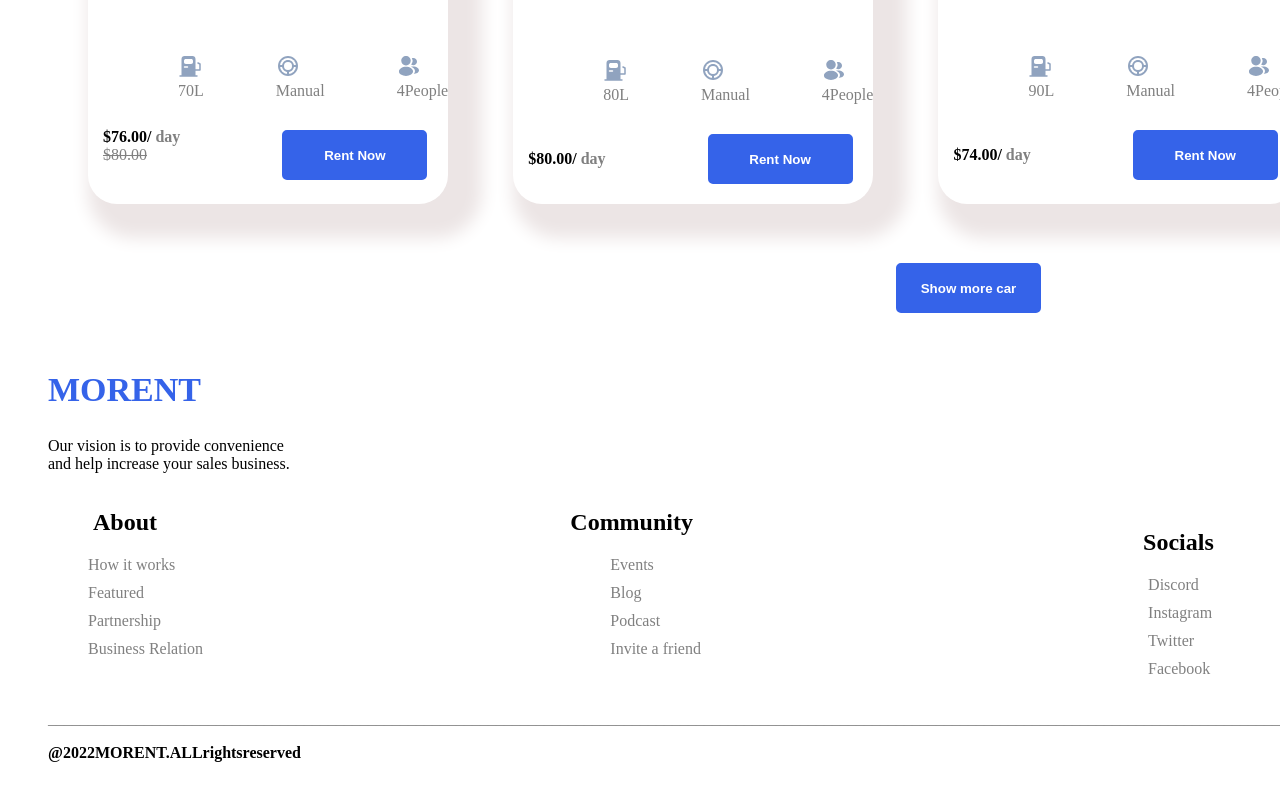
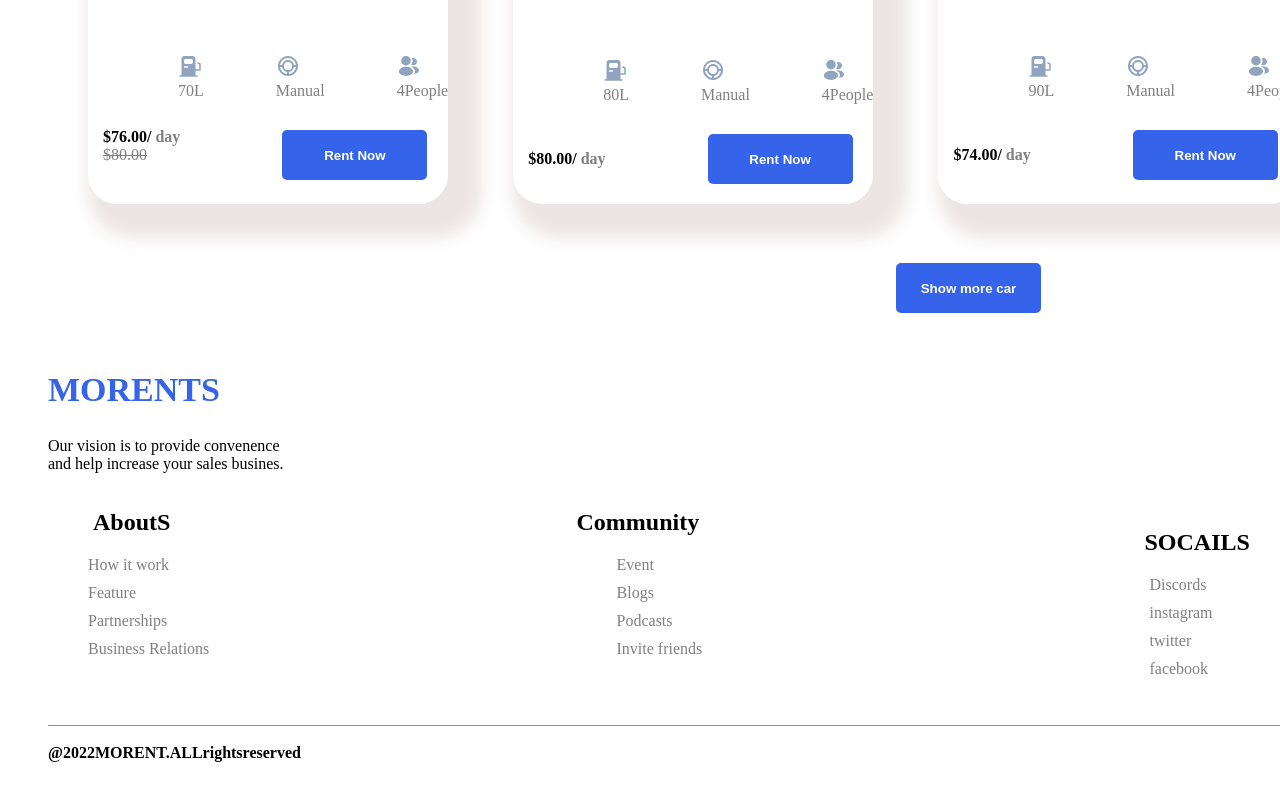
Before and after one commit to Ntabanu/carproject, a plain HTML site: page index.html in a window 1280 px wide. Shown: the part 2326-3126 px from the top of the page. Drawn offline with Linux system fonts and the light colour scheme.

Commit message:
update clone

```diff
--- a/index.html
+++ b/index.html
@@ -483,18 +483,18 @@
     </section>
      <section class="deskpage">
         <div class="deskend1">
-        <h1>MORENT</h1>
-        <p>Our vision is to provide convenience <br>and help increase your sales business. </p>
+        <h1>MORENTS</h1>
+        <p>Our vision is to provide convenence <br>and help increase your sales busines. </p>
         </div>
         <div class="mobilelastnav">
           <div class="mnavd1">
-            <h2>About</h2>
+            <h2>AboutS</h2>
             <nav class="n1">
                 <ul>
-                    <li>How it works</li>
-                    <li>Featured</li>
-                    <li>Partnership</li>
-                    <li>Business Relation</li>
+                    <li>How it work</li>
+                    <li>Feature</li>
+                    <li>Partnerships</li>
+                    <li>Business Relations</li>
                 </ul>
             </nav>
         </div>
@@ -502,21 +502,21 @@
             <h2>Community</h2>
          <nav class="n2">
             <ul>
-                <li>Events</li>
-                <li>Blog</li>
-                <li>Podcast</li>
-                <li>Invite a friend</li>
+                <li>Event</li>
+                <li>Blogs</li>
+                <li>Podcasts</li>
+                <li>Invite friends</li>
             </ul>
          </nav>
         </div>
           <div class="mnavd3">
-            <h2>Socials</h2>
+            <h2>SOCAILS</h2>
             <nav class="n3">
                 <ul>
-                    <li>Discord</li>
-                    <li>Instagram</li>
-                    <li>Twitter</li>
-                    <li>Facebook</li>
+                    <li>Discords</li>
+                    <li>instagram</li>
+                    <li>twitter</li>
+                    <li>facebook</li>
                 </ul>
             </nav>
         </div>
```
